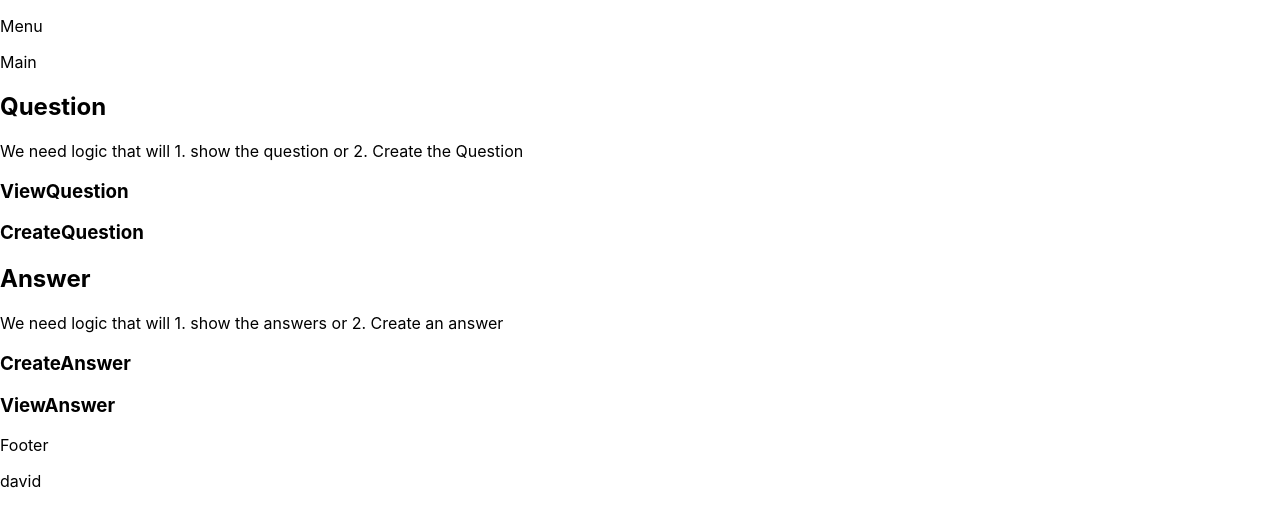
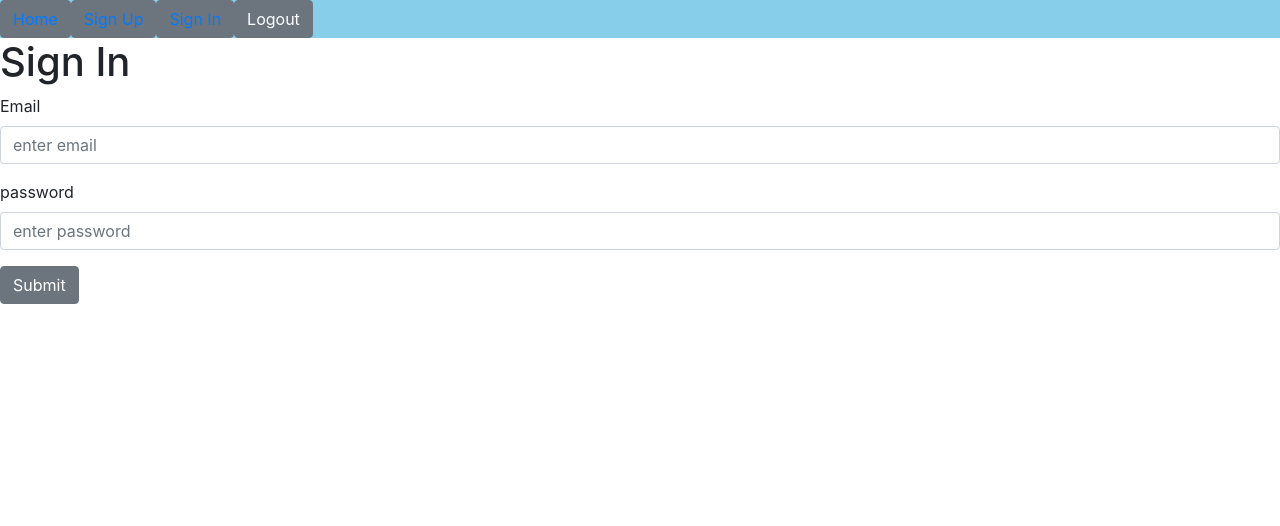
Before and after one commit to dwallace-web/pern-project-client, a React (Create React App) app: page /signin in a window 1280 px wide. Shown: the top 526 px of the page. Built offline with nearby package versions, Linux system fonts and the light colour scheme.

Commit message:
update branch to include sign up / sign in

```diff
--- a/package.json
+++ b/package.json
@@ -9,6 +9,7 @@
     "bootstrap": "^4.5.3",
     "react": "^17.0.1",
     "react-dom": "^17.0.1",
+    "react-router-dom": "^5.2.0",
     "react-scripts": "4.0.0",
     "reactstrap": "^8.7.1",
     "web-vitals": "^0.2.4"
--- a/public/index.html
+++ b/public/index.html
@@ -15,29 +15,13 @@
       user's mobile device or desktop. See https://developers.google.com/web/fundamentals/web-app-manifest/
     -->
     <link rel="manifest" href="%PUBLIC_URL%/manifest.json" />
-    <!--
-      Notice the use of %PUBLIC_URL% in the tags above.
-      It will be replaced with the URL of the `public` folder during the build.
-      Only files inside the `public` folder can be referenced from the HTML.
 
-      Unlike "/favicon.ico" or "favicon.ico", "%PUBLIC_URL%/favicon.ico" will
-      work correctly both with client-side routing and a non-root public URL.
-      Learn how to configure a non-root public URL by running `npm run build`.
-    -->
-    <title>React App</title>
+
+    <title>Group Pern Project</title>
   </head>
   <body>
     <noscript>You need to enable JavaScript to run this app.</noscript>
     <div id="root"></div>
-    <!--
-      This HTML file is a template.
-      If you open it directly in the browser, you will see an empty page.
 
-      You can add webfonts, meta tags, or analytics to this file.
-      The build step will place the bundled scripts into the <body> tag.
-
-      To begin the development, run `npm start` or `yarn start`.
-      To create a production bundle, use `npm run build` or `yarn build`.
-    -->
   </body>
 </html>
--- a/src/App.css
+++ b/src/App.css
@@ -1,38 +1,4 @@
-.App {
-  text-align: center;
+.menu {
+  background-color: skyblue;
+
 }
-
-.App-logo {
-  height: 40vmin;
-  pointer-events: none;
-}
-
-@media (prefers-reduced-motion: no-preference) {
-  .App-logo {
-    animation: App-logo-spin infinite 20s linear;
-  }
-}
-
-.App-header {
-  background-color: #282c34;
-  min-height: 100vh;
-  display: flex;
-  flex-direction: column;
-  align-items: center;
-  justify-content: center;
-  font-size: calc(10px + 2vmin);
-  color: white;
-}
-
-.App-link {
-  color: #61dafb;
-}
-
-@keyframes App-logo-spin {
-  from {
-    transform: rotate(0deg);
-  }
-  to {
-    transform: rotate(360deg);
-  }
-}
--- a/src/App.js
+++ b/src/App.js
@@ -1,16 +1,51 @@
 import './App.css';
-import Menu from './Components/Menu/Menu.js'
-import Main from './Components/Body/Main'
-import Footer from './Components/Footer/Footer'
+import { React, useEffect, useState } from 'react';
+import { BrowserRouter as Router, Route } from 'react-router-dom';
+import Menu from './Components/Menu/Menu.js';
+import SignUp from './Components/Menu/SignUp';
+import Main from './Components/Body/Main';
 
 function App() {
+
+  const [sessionToken, setSessionToken] = useState('');
+
+  useEffect(() => {
+    if (localStorage.getItem('token')) {
+      setSessionToken(localStorage.getItem('token'))
+    }
+  }, [])
+
+  async function reviseToken(newToken) {
+    await localStorage.setItem('token', newToken);
+    await setSessionToken(newToken);
+
+    console.log('view token', localStorage.token)
+    console.log('Session Token ---> ', sessionToken);
+  }
+
+  async function clearToken() {
+    await setSessionToken('');
+    localStorage.clear();
+    console.log('cleared Session Token ---> ', sessionToken,);
+  }
+
+  const protectedViews = (props) => {
+
+    return (sessionToken === localStorage.getItem('token') ? <Main token={sessionToken} /> : null )
+
+  }
+
   return (
+
     <div className="Container">
-      <Menu />
-        <Main />
-      <Footer />
-      david
+      <Router>
+        <Menu clickLogout={clearToken} token={sessionToken} reviseToken={reviseToken} />
+      </Router>
+
+      {protectedViews()}
+
     </div>
+
   );
 }
 
--- a/src/Components/Footer/Footer.js
+++ /dev/null
@@ -1,12 +0,0 @@
-import React, {useState} from 'react';
-import { } from 'reactstrap';
-
-const Footer = (props) => {
-    return (
-        <div>
-            <p>Footer</p>
-        </div>
-    )
-}
-
-export default Footer;
--- a/src/Components/Menu/Menu.js
+++ b/src/Components/Menu/Menu.js
@@ -1,11 +1,26 @@
-import React, {useState} from 'react';
-import { } from 'reactstrap';
+import React, { useState } from 'react';
+import { Button, Row, Col } from 'reactstrap';
+import { BrowserRouter as Router, Route, Switch, Link } from 'react-router-dom';
+import SignUp from './SignUp';
+import SignIn from './SignIn';
 
 const Menu = (props) => {
     return (
-        <div>
-            <p>Menu</p>
-        </div>
+        <Router>
+            <div className="menu ">
+                <Button><Link to="/">Home</Link></Button>
+                <Button><Link to="/signup">Sign Up</Link></Button>
+                <Button><Link to="/signin">Sign In</Link></Button>
+                <Button onClick={props.clickLogout}>Logout </Button>
+            </div>
+            <div className="menu-route">
+                <Switch>
+                    <Route exact path="/home">Home</Route>
+                    <Route exact path="/signup"><SignUp token={props.sessionToken} reviseToken={props.reviseToken} /></Route>
+                    <Route exact path="/signin"><SignIn token={props.sessionToken} reviseToken={props.reviseToken} /></Route>
+                </Switch>
+            </div>
+        </Router>
     )
 }
 
--- /dev/null
+++ b/src/Components/Menu/SignIn.js
@@ -0,0 +1,44 @@
+import React, { useState } from 'react'
+import { Form, FormGroup, Input, Button } from 'reactstrap'
+
+
+export const SignIn = (props) => {
+
+    const [username, setUsername] = useState('');
+    const [password, setPassword] = useState('');
+
+    async function signInUser (event) {
+        event.preventDefault();
+
+
+        await fetch("http://localhost:5000/user/signin", {
+            method: 'POST',
+            headers: new Headers({
+                'Content-Type': 'application/json'
+            }),
+            body: JSON.stringify({username : username, password: password }),
+        })
+            .then(response => response.json())
+            .then(result => props.reviseToken(result.sessionToken))
+            .catch(error => console.log('error', error));
+    }
+
+    return (
+        <div>
+            <h1>Sign In</h1>
+            <Form onSubmit={signInUser}>
+                <FormGroup>
+                    <label for="email">Email</label>
+                    <Input type="test" name="email" placeholder="enter email" />
+                </FormGroup>
+                <FormGroup>
+                    <label for="password">password</label>
+                    <Input type="password" name="password" placeholder="enter password" />
+                </FormGroup>
+                <Button type='submit'>Submit</Button>
+            </Form>
+        </div>
+    )
+}
+
+export default SignIn
--- /dev/null
+++ b/src/Components/Menu/SignUp.js
@@ -0,0 +1,44 @@
+import React, { useState } from 'react'
+import { Form, FormGroup, Input, Button } from 'reactstrap'
+
+
+export const SignUp = (props) => {
+
+    const [username, setUsername] = useState('');
+    const [password, setPassword] = useState('');
+
+    async function signUpUser (event) {
+        event.preventDefault();
+        console.log('did it run?')
+
+        await fetch("http://localhost:5000/user/signup", {
+            method: 'POST',
+            headers: new Headers({
+                'Content-Type': 'application/json'
+            }),
+            body: JSON.stringify({username : username, password: password }),
+        })
+            .then(response => response.json())
+            .then(result => props.reviseToken(result.sessionToken))
+            .catch(error => console.log('error', error));
+    }
+
+    return (
+        <div >
+            <h1>Sign Up</h1>
+            <Form onSubmit={signUpUser}>
+                <FormGroup>
+                    <label for="username">Username</label>
+                    <Input type="text" name="username" value={username} placeholder="enter username " minLength="4" required onChange={(e) => setUsername(e.target.value)} />
+                </FormGroup>
+                <FormGroup>
+                    <label for="password">password</label>
+                    <Input type="password" name="password" value={password} placeholder="enter password" minLength="8"  required onChange={(e) => setPassword(e.target.value)}/>
+                </FormGroup>
+                <Button type='submit'>Submit</Button>
+            </Form>
+        </div>
+    )
+}
+
+export default SignUp
--- a/src/index.js
+++ b/src/index.js
@@ -3,6 +3,7 @@ import ReactDOM from 'react-dom';
 import './index.css';
 import App from './App';
 import reportWebVitals from './reportWebVitals';
+import 'bootstrap/dist/css/bootstrap.min.css';
 
 ReactDOM.render(
   <React.StrictMode>
```
Also changed, not shown: src/Components/Users/Login.js (deleted), src/Components/Users/Signup.js (deleted), src/logo.svg (deleted), 1 other file (tests, documents, lock files or other folders).
